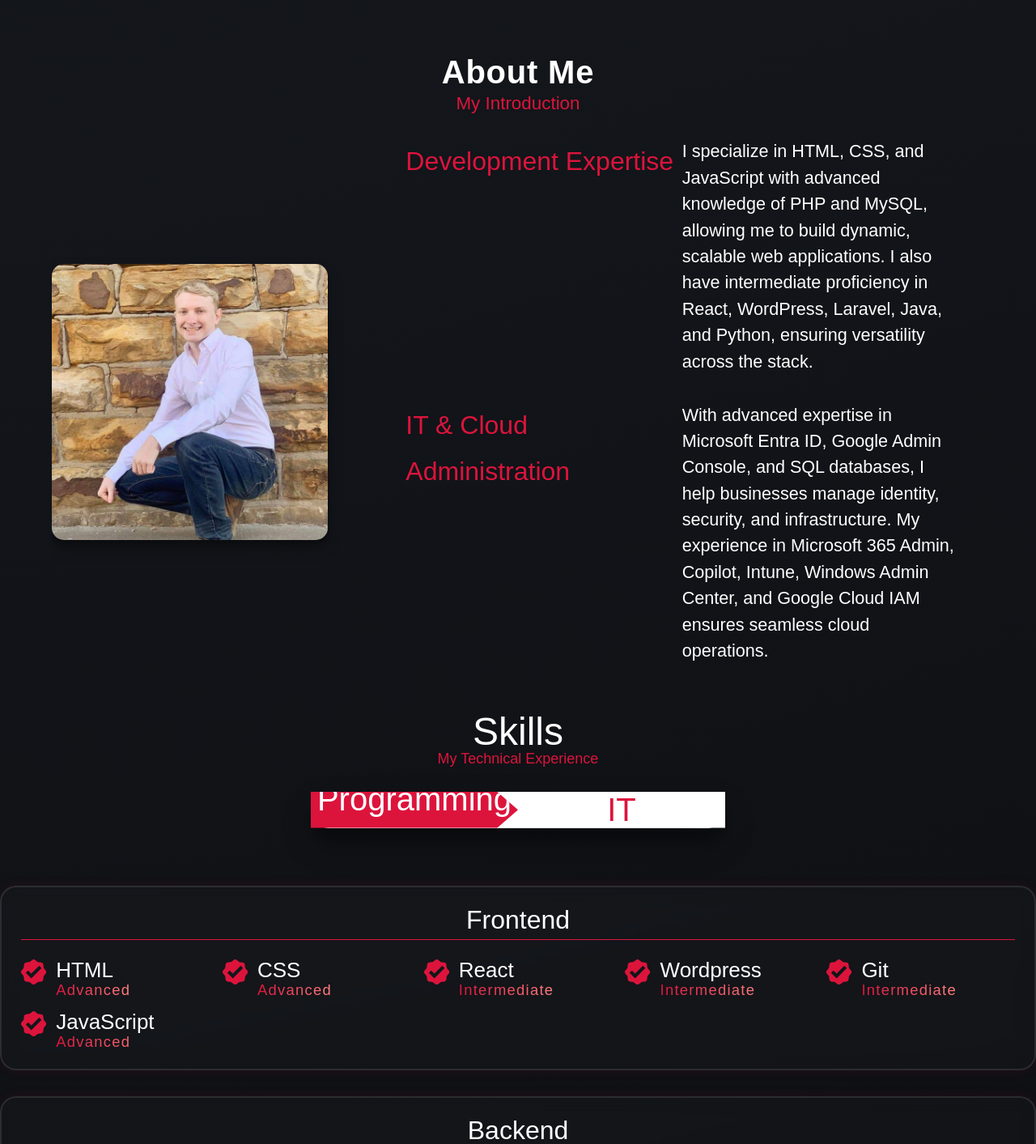
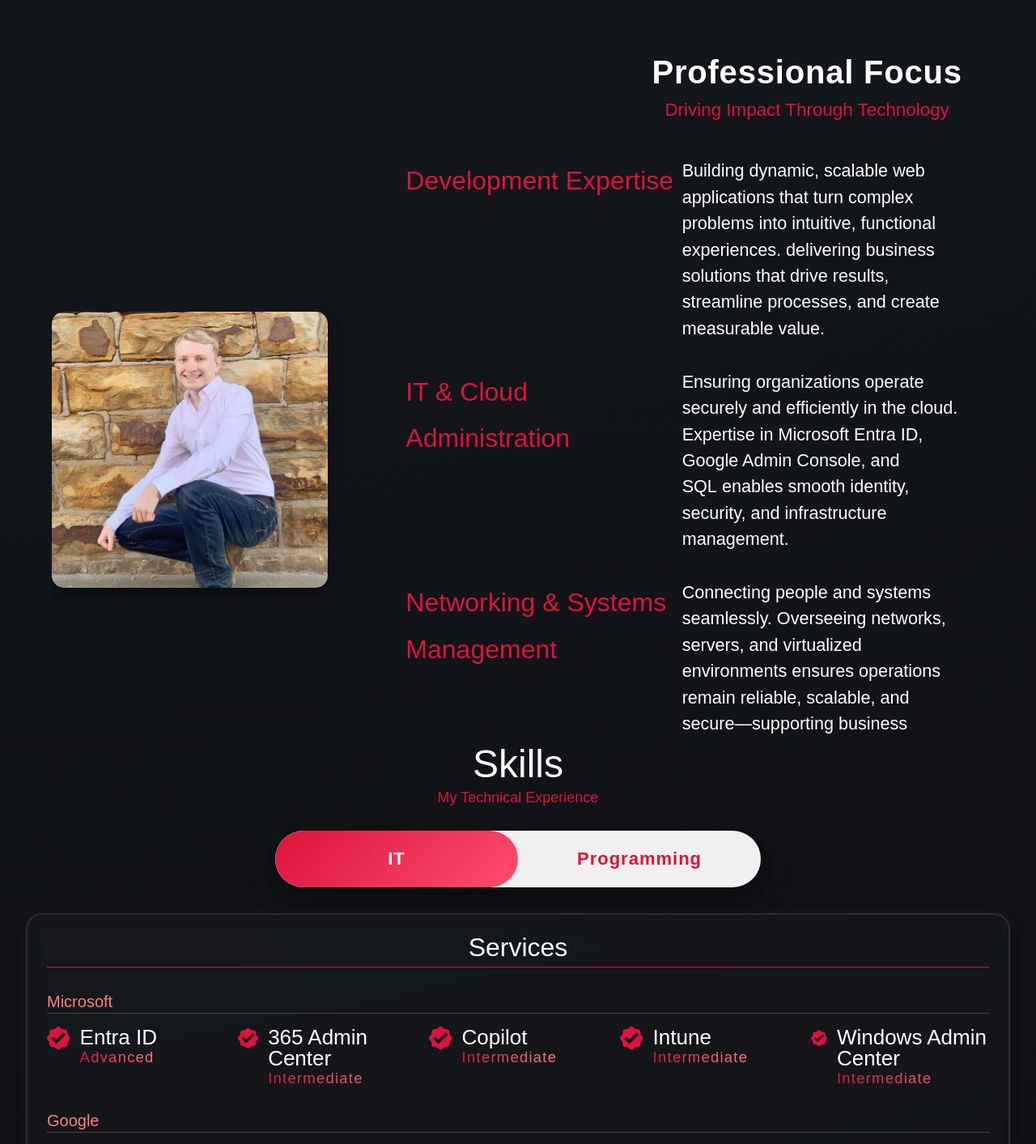
Before and after one commit to GarinMcCullick/PortfolioRedesign, a React (Create React App) app in the folder portfolio/: page / in a window 1280 px wide. Shown: the part 780-2193 px from the top of the page at 81% size. Built offline with nearby package versions, Linux system fonts and the light colour scheme.

Commit message:
Polished a bunch of things.

```diff
--- a/portfolio/src/Components/AboutPage.js
+++ b/portfolio/src/Components/AboutPage.js
@@ -21,7 +21,7 @@ const moveAnimation = keyframes`
 `;
 
 const Container = styled.section`
-  height: 100vh;
+  height: 105vh;
   width: 100%;
   display: flex;
   justify-content: center;
@@ -46,14 +46,21 @@ const InnerContainer = styled.div`
 `;
 
 const Title = styled.div`
-  margin-bottom: 2rem;
+  margin-bottom: 3rem;
   text-align: center;
+  width: 38%;
+  justify-self: end;
+  @media (max-width: 1000px) {
+    width: 100%;
+    text-align: center;
+  }
 `;
 
 const H2 = styled.h2`
   font-size: 2.5rem;
   letter-spacing: 0.05rem;
   font-weight: bold;
+  margin-bottom: 1rem;
 `;
 
 const H3 = styled.h3`
@@ -66,10 +73,10 @@ const Body = styled.div`
   display: flex;
   justify-content: space-between;
   width: 100%;
-  height: calc(100vh - 150px); /* Adjust height to fit within 100vh */
+  height: 100%;
   overflow: hidden;
   @media (max-width: 1000px) {
-    height: auto;
+    height: 100%;
   }
 `;
 
@@ -103,7 +110,7 @@ const About = styled.div`
   width: 100%;
   padding-right: 2rem;
   overflow-y: auto; /* Enables scrolling */
-  max-height: 100vh;
+  max-height: 90vh;
   @media (max-width: 1000px) {
     padding-right: 0;
     max-height: none;
@@ -155,11 +162,11 @@ const StyledButton = styled.a`
   font-weight: bold;
   transition: 0.3s ease-in-out;
   box-shadow: 0 0 10px rgba(220, 20, 60, 0.5);
-  margin-top: 2rem;
 
   &:hover {
     background: #ff3b5a;
     box-shadow: 0 0 15px rgba(220, 20, 60, 0.7);
+    color: white;
   }
 
   svg {
@@ -173,8 +180,8 @@ export default function AboutPage() {
       <InnerContainer>
         <div>
           <Title>
-            <H2>About Me</H2>
-            <H3>My Introduction</H3>
+            <H2>Professional Focus</H2>
+            <H3>Driving Impact Through Technology</H3>
           </Title>
 
           <Body>
@@ -189,59 +196,46 @@ export default function AboutPage() {
               <Section>
                 <h2>Development Expertise</h2>
                 <p>
-                  I specialize in <strong>HTML, CSS, and JavaScript</strong>{" "}
-                  with advanced knowledge of <strong>PHP and MySQL</strong>,
-                  allowing me to build{" "}
-                  <strong>dynamic, scalable web applications</strong>. I also
-                  have intermediate proficiency in{" "}
-                  <strong>React, WordPress, Laravel, Java, and Python</strong>,
-                  ensuring versatility across the stack.
+                  Building <strong>dynamic, scalable web applications </strong>
+                  that turn complex problems into intuitive, functional
+                  experiences. delivering business solutions that drive results,
+                  streamline processes, and create measurable value.
                 </p>
               </Section>
 
               <Section>
                 <h2>IT & Cloud Administration</h2>
                 <p>
-                  With <strong>advanced expertise</strong> in{" "}
+                  Ensuring organizations operate securely and efficiently in the
+                  cloud. Expertise in{" "}
                   <strong>
-                    Microsoft Entra ID, Google Admin Console, and SQL databases
+                    Microsoft Entra ID, Google Admin Console, and SQL&nbsp;
                   </strong>
-                  , I help businesses manage{" "}
-                  <strong>identity, security, and infrastructure</strong>. My
-                  experience in{" "}
-                  <strong>
-                    Microsoft 365 Admin, Copilot, Intune, Windows Admin Center,
-                    and Google Cloud IAM
-                  </strong>{" "}
-                  ensures seamless cloud operations.
+                  enables smooth identity, security, and infrastructure
+                  management.
                 </p>
               </Section>
 
               <Section>
                 <h2>Networking & Systems Management</h2>
                 <p>
-                  I have experience with{" "}
-                  <strong>
-                    TCP/IP, DHCP, Avaya IP, Cisco, Dell, and NetGear systems
-                  </strong>
-                  . My work with{" "}
-                  <strong>
-                    Active Directory, Adtran, and enterprise networking hardware
-                  </strong>{" "}
-                  optimizes{" "}
-                  <strong>performance, security, and scalability</strong>.
+                  Connecting people and systems seamlessly. Overseeing networks,
+                  servers, and virtualized environments ensures operations
+                  remain reliable, scalable, and secure—supporting business
+                  continuity and growth.
                 </p>
               </Section>
 
               <Section>
                 <h2>EdTech & Enterprise Software</h2>
                 <p>
-                  I have <strong>expertise</strong> in managing{" "}
+                  Streamlining education and organizational operations.
+                  Leveraging platforms like{" "}
                   <strong>
                     PowerSchool, SpiceWorks, Canvas, Clever, and Jenzabar
                   </strong>
-                  , helping institutions streamline{" "}
-                  <strong>IT, education, and enterprise operations</strong>.
+                  &nbsp; turns complex workflows into intuitive, efficient
+                  systems that empower staff and students alike.
                 </p>
               </Section>
 
--- a/portfolio/src/Components/ContactPage.js
+++ b/portfolio/src/Components/ContactPage.js
@@ -128,7 +128,7 @@ const Box = styled.div`
   cursor: pointer;
   overflow: hidden;
   margin-bottom: 10%;
-
+  border-radius: 10%;
   &:hover {
     animation: ${backgroundAnimation} 0.5s ease forwards,
       ${glowAnimation} 0.5s ease forwards;
--- a/portfolio/src/Components/ITSkills.js
+++ b/portfolio/src/Components/ITSkills.js
@@ -3,7 +3,6 @@ import styled from "styled-components";
 import { GoVerified } from "react-icons/go";
 
 const Container = styled.div`
-  height: 100vh;
   width: 100%;
   display: flex;
   flex-flow: row wrap;
@@ -40,7 +39,7 @@ const Box = styled.div`
   box-shadow: 0 0 15px rgba(220, 20, 60, 0.1);
   backdrop-filter: blur(10px);
   overflow: auto;
-  max-height: 70vh;
+  max-height: 80vh;
   padding: 1.5rem;
 
   @media (max-width: 1000px) {
@@ -89,7 +88,7 @@ const H4 = styled.h4`
 `;
 
 const ServicesDiv = styled.div`
-  margin-bottom: 2rem;
+  margin-bottom: 0rem;
 `;
 
 const Ul = styled.ul`
--- a/portfolio/src/Components/PortfolioPage.js
+++ b/portfolio/src/Components/PortfolioPage.js
@@ -18,8 +18,8 @@ const GlobalStyle = createGlobalStyle`
 `;
 
 const Container = styled.section`
-  width: 90vw;
-  max-width: 1200px;
+  width: 75vw;
+  max-width: 90vw;
   margin: 0 auto;
   padding: 60px 20px;
   overflow: visible;
@@ -69,14 +69,13 @@ const CardContainerDiv = styled.div`
   display: flex;
   flex-wrap: wrap;
   overflow: visible;
-  gap: 32px;
+  gap: 42px;
   justify-content: left;
   width: 100%;
   max-width: 100%;
 `;
 
 const Card = styled.div`
-  background: #1f1f1f;
   border-radius: 12px;
   overflow: visible;
   display: flex;
@@ -85,11 +84,10 @@ const Card = styled.div`
 
   /* 3 cards per row */
   width: calc((100% - 64px) / 3);
-  max-width: 380px;
+  max-width: 420px;
 
   &:hover {
     transform: translateY(-5px);
-    box-shadow: 0 20px 40px rgb(255 0 0 / 0.45);
   }
 
   @media (max-width: 992px) {
@@ -131,6 +129,37 @@ const CardContent = styled.div`
 const ProjectTitle = styled.h3`
   margin: 0 0 16px;
   font-size: 1.7rem;
+`;
+
+const Stack = styled.div`
+  display: flex;
+  flex-wrap: wrap;
+  gap: 8px;
+  margin-top: 15px;
+`;
+
+const TechItem = styled.span`
+  display: inline-block;
+  background: ${(props) => props.bgColor || "#333"};
+  border-radius: 20px;
+  padding: 6px 12px;
+  font-size: 0.85rem;
+  font-weight: 500;
+  color: white;
+  white-space: nowrap;
+  transition: transform 0.2s ease, background 0.3s ease;
+  transform-origin: center center;
+  will-change: transform;
+
+  &:hover {
+    transform: scale(1.05);
+    cursor: default;
+  }
+
+  @media (max-width: 768px) {
+    font-size: 0.8rem;
+    padding: 5px 10px;
+  }
 `;
 
 const Description = styled.p`
@@ -184,7 +213,8 @@ const projects = [
     liveLink: "https://fbgrust.com",
     githubLink: "https://github.com/GarinMcCullick/FBGfrontend",
     description:
-      "A gaming org platform built with React, Firebase, Python backend, and Discord OAuth.",
+      "Centralized management for a gaming organization by creating a platform that tracks members, events, and game stats. Built with React frontend and Flask backend, integrated Firebase for real-time updates, and Discord OAuth for secure member login.",
+    stack: ["React.js", "Python", "Flask", "Firebase", "Discord API"],
   },
   {
     category: "website",
@@ -193,7 +223,8 @@ const projects = [
     liveLink: "https://genesisguild.net",
     githubLink: "",
     description:
-      "A WordPress-based gaming site with custom PHP, Discord OAuth, role sync, and database integration.",
+      "Supported a community of over 300 active members on a WordPress gaming site by implementing custom PHP features, database integration, and Discord OAuth for automated role synchronization and user management.",
+    stack: ["PHP", "Python", "MySQL", "Discord API", "WordPress"],
   },
   {
     category: "website",
@@ -202,7 +233,8 @@ const projects = [
     liveLink: "",
     githubLink: "https://github.com/GarinMcCullick/NewWorldProject",
     description:
-      "A gaming org site for New World built with React, Firebase, and Discord OAuth integration.",
+      "Streamlined a gaming organization's website by creating a React frontend with Firebase backend, integrating Discord OAuth for automated member authentication.",
+    stack: ["React.js", "Firebase", "Discord API"],
   },
   {
     category: "website",
@@ -211,7 +243,8 @@ const projects = [
     liveLink: "",
     githubLink: "https://github.com/GarinMcCullick/DobbsCustoms",
     description:
-      "A simple storefront built with basic HTML and CSS for showcasing custom products.",
+      "Built a simple, responsive storefront to showcase custom products, using HTML, CSS, and JavaScript to provide a clean, user-friendly browsing experience.",
+    stack: ["HTML5", "CSS3", "JavaScript"],
   },
   // Software Projects
   {
@@ -221,7 +254,8 @@ const projects = [
     liveLink: "",
     githubLink: "https://github.com/GarinMcCullick/followup.ai",
     description:
-      "This is a chrome extension with a localhost site and python flask backend that uses OpenAI's API to generate follow-up emails by scraping jobsite job postings.",
+      "Automated follow-up email generation by scraping job postings and using OpenAI's API. Built as a Chrome extension with a React frontend and Flask backend to streamline job application workflows.",
+    stack: ["React.js", "Python", "Flask", "OpenAI"],
   },
   {
     category: "software",
@@ -230,7 +264,8 @@ const projects = [
     liveLink: "",
     githubLink: "https://github.com/GarinMcCullick/Public-AD-Tooling",
     description:
-      "A Microsoft-only PowerShell tool with GUI that adds users to specific OUs individually or in bulk, logs actions, and drafts welcome emails automatically.",
+      "Simplified user management in Microsoft environments by creating a PowerShell GUI tool that adds users individually or in bulk, logs actions, and drafts automated welcome emails.",
+    stack: ["PowerShell"],
   },
   // Apps
   {
@@ -240,7 +275,8 @@ const projects = [
     liveLink: "",
     githubLink: "",
     description:
-      "A mobile app, built with Swift, Firebase, and Google Cloud Storage, that connects users with local lawn care providers. Currently in development.",
+      "Connecting local users with lawn care providers via a mobile app built in Swift. Integrated Firebase and Google Cloud Storage to manage user data and provider listings efficiently.",
+    stack: ["Swift", "Firebase", "Google Cloud Storage"],
   },
 ];
 
@@ -251,6 +287,25 @@ export default function PortfolioPage() {
   const getProjectsByCategory = (category) =>
     projects.filter((p) => p.category === category);
 
+  function getTechColor(tech) {
+    const frontend = ["React.js", "JavaScript", "CSS3", "HTML5", "Swift"];
+    const backend = ["Node.js", "Python", "Flask", "PHP", "MySQL", "SQL"];
+    const services = ["Discord API", "OAuth", "REST", "OpenAI"];
+    const cloud = [
+      "Firebase",
+      "PowerShell",
+      "WordPress",
+      "Google Cloud Storage",
+      "Azure",
+    ];
+
+    if (frontend.includes(tech)) return "#c23355"; // lighter crimson for frontend
+    if (backend.includes(tech)) return "#b00020"; // deep crimson for backend
+    if (services.includes(tech)) return "#5865F2"; // Discord blurple for services
+    if (cloud.includes(tech)) return "#4361ee"; // steel blue for cloud/infra
+    return "#444"; // fallback gray
+  }
+
   return (
     <>
       <GlobalStyle />
@@ -260,7 +315,7 @@ export default function PortfolioPage() {
           <p>Most Recent Work</p>
         </PageTitle>
 
-        {["website", "software", "app"].map((category) => {
+        {["software", "website", "app"].map((category) => {
           const categoryProjects = getProjectsByCategory(category);
           const singleRow = isSingleRow(categoryProjects.length);
 
@@ -286,6 +341,14 @@ export default function PortfolioPage() {
                     <CardContent>
                       <ProjectTitle>{project.title}</ProjectTitle>
                       <Description>{project.description}</Description>
+                      <Stack>
+                        {project.stack &&
+                          project.stack.map((tech, index) => (
+                            <TechItem key={index} bgColor={getTechColor(tech)}>
+                              {tech}
+                            </TechItem>
+                          ))}
+                      </Stack>
                       <Links>
                         {project.liveLink && (
                           <LinkButton
--- a/portfolio/src/Components/ProgrammingPage.js
+++ b/portfolio/src/Components/ProgrammingPage.js
@@ -3,7 +3,6 @@ import styled from "styled-components";
 import { GoVerified } from "react-icons/go";
 
 const Container = styled.div`
-  height: 100vh;
   width: 100%;
   display: flex;
   flex-flow: row wrap;
@@ -12,7 +11,7 @@ const Container = styled.div`
   padding: 2rem;
   background: transparent;
   color: white;
-
+  margin-top: 8%;
   @media (max-width: 1000px) {
     height: auto;
     padding-top: 5rem;
--- a/portfolio/src/Components/SkillsPage.js
+++ b/portfolio/src/Components/SkillsPage.js
@@ -4,14 +4,12 @@ import ITPage from "./ITSkills";
 import ProgrammingPage from "./ProgrammingPage";
 
 export default function SkillsPage() {
-  const [showProgramming, setShowProgramming] = useState(true);
+  const [showProgramming, setShowProgramming] = useState(false);
 
   const Container = styled.section`
-    height: 100vh;
-    width: 100%;
     display: flex;
     flex-direction: column;
-    justify-content: center;
+    justify-content: start;
     align-items: center;
     @media (max-width: 1000px) {
       height: auto;
@@ -19,16 +17,13 @@ export default function SkillsPage() {
   `;
 
   const Title = styled.div`
-    width: 100%;
-    height: 10%;
-    display: flex;
-    flex-direction: column;
-    justify-content: center;
-    align-items: center;
+    text-align: center;
+    margin-bottom: 2rem;
   `;
 
   const H2 = styled.h2`
     font-size: 48px;
+    margin-bottom: 0.5rem;
     @media (max-width: 768px) {
       font-size: 36px;
     }
@@ -43,120 +38,80 @@ export default function SkillsPage() {
   `;
 
   const bounce = keyframes`
-    0%, 20%, 50%, 80%, 100% {
-      transform: translateY(0);
-    }
-    40% {
-      transform: translateY(-15px);
-    }
-    60% {
-      transform: translateY(-7px);
+    0%, 20%, 50%, 80%, 100% { transform: translateY(0); }
+    40% { transform: translateY(-10px); }
+    60% { transform: translateY(-5px); }
+  `;
+
+  const fadeIn = keyframes`
+    from { opacity: 0; transform: translateY(15px); }
+    to { opacity: 1; transform: translateY(0); }
+  `;
+
+  const Switch = styled.div`
+    position: relative;
+    display: flex;
+    width: 70%;
+    max-width: 600px;
+    height: 70px;
+    background: #f0f0f0;
+    border-radius: 35px;
+    box-shadow: 0 12px 30px 2px rgba(0, 0, 0, 0.35);
+    overflow: hidden;
+    @media (max-width: 768px) {
+      width: 90%;
+      height: 60px;
     }
   `;
 
-  const Switch = styled.div`
-    margin-top: 2rem;
+  const fillAnimation = keyframes`
+    0% { width: 0; left: 0; }
+    50% { width: 100%; left: 0; }
+    100% { width: 50%; left: ${showProgramming ? "50%" : "0"}; }
+  `;
+
+  const ActiveIndicator = styled.div`
+    position: absolute;
+    top: 0;
+    bottom: 0;
+    width: 50%;
+    background: linear-gradient(135deg, crimson, #ff4d6d);
+    border-radius: 35px;
+    left: ${(props) => (props.active ? "50%" : "0")};
+    animation: ${fillAnimation} 0.6s ease forwards;
+    z-index: 0;
+  `;
+
+  const SwitchButton = styled.div`
+    flex: 1;
     display: flex;
-    width: 40%;
-    height: 60px;
-    justify-content: space-evenly;
+    justify-content: center;
     align-items: center;
-    border-radius: 25px;
-    background-color: white;
-    box-shadow: 0 19px 38px rgba(0, 0, 0, 0.3), 0 15px 12px rgba(0, 0, 0, 0.22);
+    font-size: 22px;
+    font-weight: 700;
+    letter-spacing: 1px;
+    color: ${(props) => (props.active ? "white" : "crimson")};
+    cursor: pointer;
     position: relative;
     z-index: 1;
+    transition: color 0.3s ease;
+    @media (max-width: 768px) {
+      font-size: 18px;
+    }
 
-    @media (max-width: 768px) {
-      width: 80%;
-      height: 50px;
+    .letter {
+      animation: ${(props) => (!props.active ? bounce : "none")} 1.8s ease
+        infinite;
     }
   `;
 
-  const SwitchButton = styled.div`
-    font-size: 40px;
-    flex: 1;
-    height: 100%;
+  const FadeWrapper = styled.div`
     display: flex;
+    width: 100%;
+    gap: 2rem;
     justify-content: center;
-    align-items: center;
-    cursor: pointer;
-    background-color: ${(props) => (props.active ? "crimson" : "white")};
-    color: ${(props) => (props.active ? "white" : "crimson")};
-    position: relative;
-    z-index: 2;
-    overflow: hidden;
-    transition: background-color 0.3s ease, color 0.3s ease;
-
-    /* Slanted middle using clip-path */
-    clip-path: ${(props) =>
-      props.left
-        ? "polygon(0 0, 90% 0, 100% 50%, 90% 100%, 0 100%)"
-        : "polygon(10% 0, 100% 0, 100% 100%, 10% 100%, 0% 50%)"};
-
-    @media (max-width: 768px) {
-      font-size: 24px;
-    }
-
-    p {
-      margin: 0;
-      text-decoration: none;
-      position: relative;
-      display: inline-block;
-      z-index: 2;
-
-      span {
-        display: inline-block;
-        vertical-align: middle;
-      }
-
-      .letter {
-        animation: ${(props) => (props.active ? bounce : "none")} 2s ease
-          infinite;
-      }
-
-      /* Default underline */
-      &:after {
-        content: "";
-        position: absolute;
-        left: 50%;
-        bottom: -2px;
-        width: 0%;
-        height: 2px;
-        background-color: crimson;
-        transition: width 0.3s ease-in-out, left 0.3s ease-in-out,
-          background-color 0.3s ease-in-out;
-      }
-    }
-
-    /* Hover effect for background expansion */
-    &.not-active::before {
-      content: "";
-      position: absolute;
-      top: 0;
-      width: 100%;
-      height: 100%;
-      background-color: #4682b4;
-      transform: scaleX(0);
-      transform-origin: ${(props) => (props.left ? "right" : "left")};
-      transition: transform 0.3s ease-in-out;
-      z-index: 1;
-    }
-
-    &.not-active:hover::before {
-      transform: scaleX(1);
-    }
-
-    &.not-active:hover {
-      color: white;
-    }
-
-    /* Change underline to blue on hover & expand outward */
-    &.not-active:hover p:after {
-      width: 100%;
-      left: 0;
-      background-color: #4682b4; /* Change underline to blue */
-    }
+    align-items: flex-start;
+    animation: ${fadeIn} 0.5s ease;
   `;
 
   return (
@@ -165,48 +120,34 @@ export default function SkillsPage() {
         <H2>Skills</H2>
         <H3>My Technical Experience</H3>
       </Title>
+
       <Switch>
+        <ActiveIndicator active={showProgramming} />
+        <SwitchButton
+          onClick={() => setShowProgramming(false)}
+          active={!showProgramming}
+        >
+          {Array.from("IT").map((c, i) => (
+            <span key={i} className="letter">
+              {c}
+            </span>
+          ))}
+        </SwitchButton>
         <SwitchButton
           onClick={() => setShowProgramming(true)}
           active={showProgramming}
-          left
-          className={showProgramming ? "active" : "not-active"}
         >
-          <p className={showProgramming ? "active" : ""}>
-            {showProgramming ? (
-              <>
-                {Array.from("Programming").map((char, index) => (
-                  <span key={index} className="letter">
-                    {char}
-                  </span>
-                ))}
-              </>
-            ) : (
-              "Programming"
-            )}
-          </p>
-        </SwitchButton>
-        <SwitchButton
-          onClick={() => setShowProgramming(false)}
-          active={!showProgramming}
-          className={!showProgramming ? "active" : "not-active"}
-        >
-          <p className={!showProgramming ? "active" : ""}>
-            {!showProgramming ? (
-              <>
-                {Array.from("IT").map((char, index) => (
-                  <span key={index} className="letter">
-                    {char}
-                  </span>
-                ))}
-              </>
-            ) : (
-              "IT"
-            )}
-          </p>
+          {Array.from("Programming").map((c, i) => (
+            <span key={i} className="letter">
+              {c}
+            </span>
+          ))}
         </SwitchButton>
       </Switch>
-      {showProgramming ? <ProgrammingPage /> : <ITPage />}
+
+      <FadeWrapper key={showProgramming}>
+        {showProgramming ? <ProgrammingPage /> : <ITPage />}
+      </FadeWrapper>
     </Container>
   );
 }
```
Also changed, not shown: portfolio/src/Components/LandingPage.js (+8 -1 lines).
